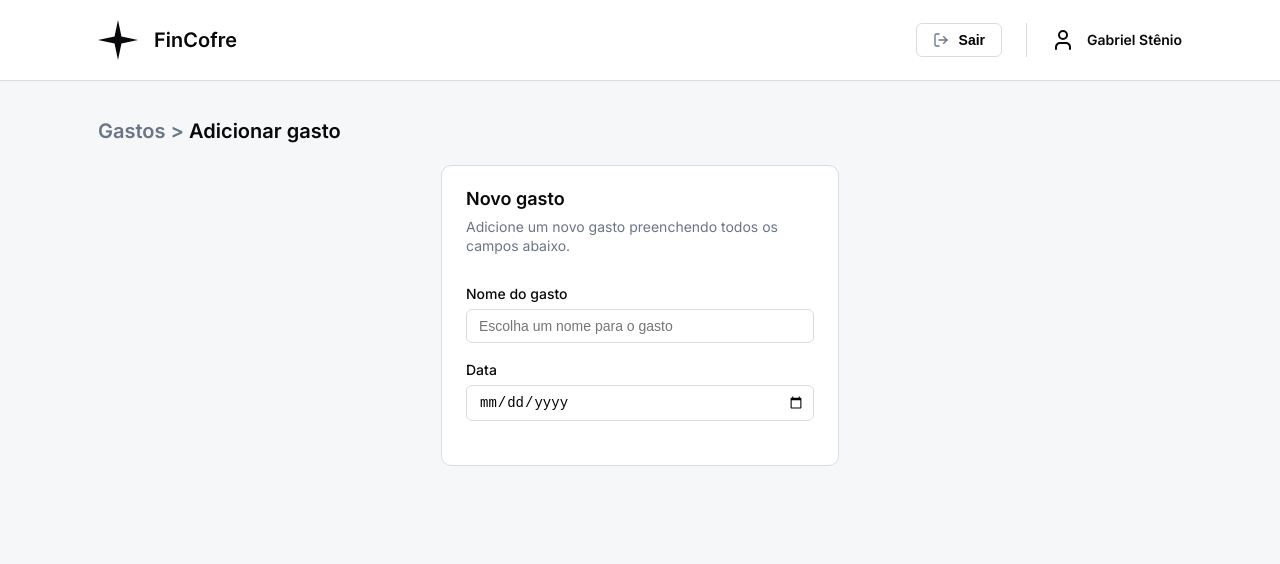
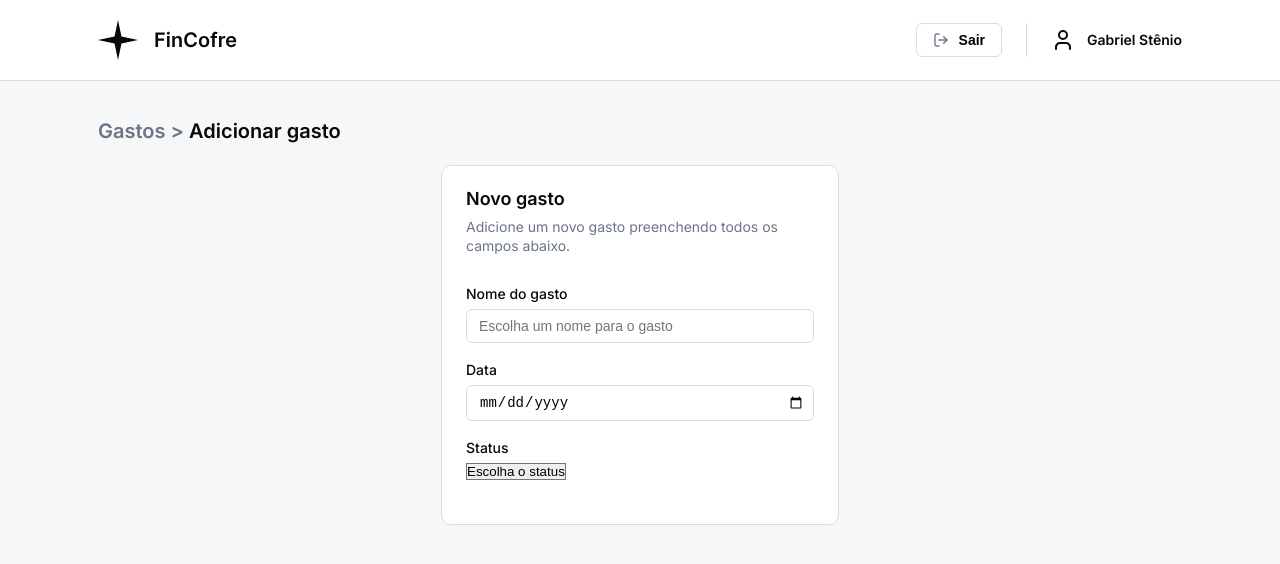
Before and after one commit to bagrielz/frontend-fincofre, an Angular app: page /adicionar-gasto in a window 1280 px wide. Shown: the top 564 px of the page. Built offline with nearby package versions, Linux system fonts and the light colour scheme.

Commit message:
feat: adds the structure to the select fields

```diff
--- a/src/app/core/add-spent-form.config.ts
+++ b/src/app/core/add-spent-form.config.ts
@@ -32,6 +32,23 @@ export function getAddSpentFormConfig(): FormConfig {
         validators: [Validators.required],
         width: 'full',
       },
+      {
+        label: 'Status',
+        formControlName: 'status',
+        type: 'select',
+        required: true,
+        errorMessages: {
+          required: 'Status é um campo obrigatório',
+        },
+        placeholder: 'Escolha o status',
+        validators: [Validators.required],
+        options: [
+          { label: 'Agendado', value: 'agendado' },
+          { label: 'Concluído', value: 'concluido' },
+          { label: 'Cancelado', value: 'cancelado' },
+        ],
+        width: 'full',
+      },
     ],
   };
 }
--- a/src/app/features/form/components/field/field.component.css
+++ b/src/app/features/form/components/field/field.component.css
@@ -27,3 +27,7 @@
 .input-form.custom-date {
   padding: 0.5rem 0.5rem 0.5rem 0.75rem;
 }
+
+.select {
+  appearance: none;
+}
--- a/src/app/features/form/components/field/field.component.html
+++ b/src/app/features/form/components/field/field.component.html
@@ -2,6 +2,7 @@
 <div class="field" [formGroup]="form()">
   <label for="label-form">{{ field.label }}</label>
   <div class="custom-input">
+    @if (field.type !== 'select') {
     <input
       [id]="field.formControlName"
       [type]="field.type"
@@ -10,7 +11,18 @@
       [formControlName]="field.formControlName"
       [placeholder]="field.placeholder || ''"
     />
-    @if (field.icon?.trim()) {
+    } @else {
+    <select
+      [id]="field.formControlName"
+      [formControlName]="field.formControlName"
+      class="select"
+    >
+      <option value="" disabled selected hidden>Escolha o status</option>
+      @for (status of field.options; track $index) {
+      <option [value]="status.value">{{ status.label }}</option>
+      }
+    </select>
+    } @if (field.icon?.trim()) {
     <img
       [ngClass]="field.type === 'date' ? 'custom-date' : ''"
       [src]="field.icon"
--- a/src/app/shared/models/form-field-base.interface.ts
+++ b/src/app/shared/models/form-field-base.interface.ts
@@ -7,5 +7,6 @@ export interface FormFieldBase {
   placeholder?: string;
   icon?: string;
   validators?: any[];
+  options?: { label: string; value: string }[];
   width?: 'full' | 'half';
 }
```
